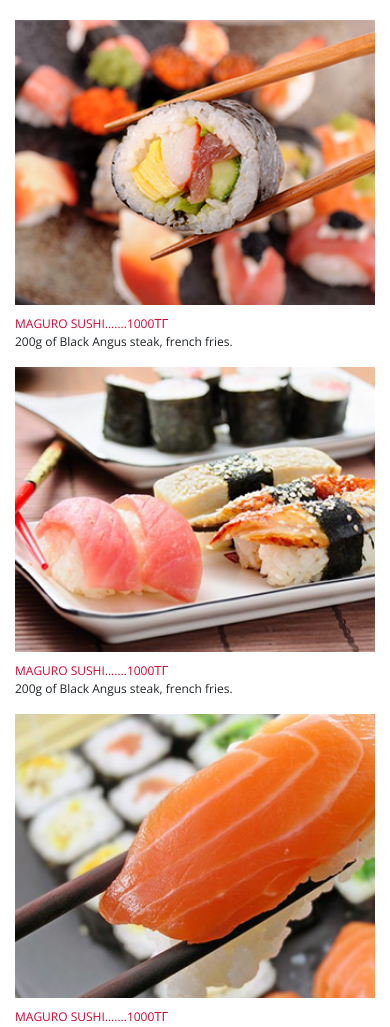
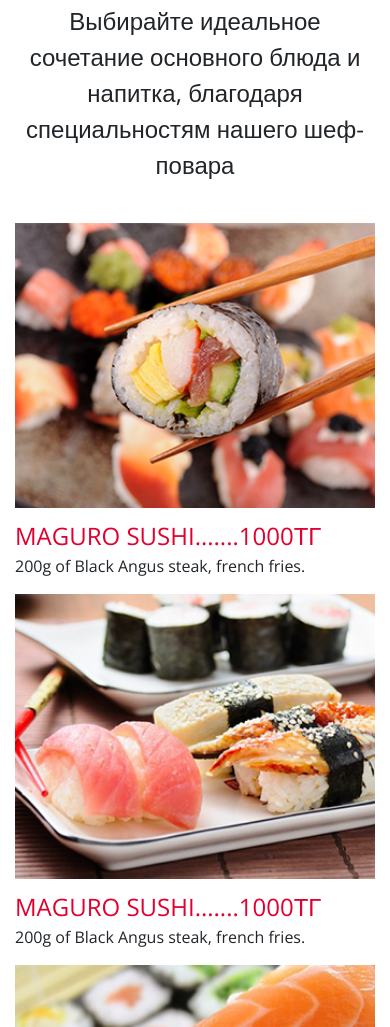
Before and after one commit to ayaz-js/arigato.github.io, a plain HTML site: page index.html in a window 390 px wide. Shown: the part 973-2000 px from the top of the page. Drawn offline with nearby package versions, Linux system fonts and the light colour scheme; a web font is replaced by a local one.

Commit message:
Доработал мобильную версию

```diff
--- a/css/responsive.scss
+++ b/scss/responsive.scss
@@ -5,12 +5,17 @@
 }
 
 @media screen and (max-width: 991px) {
-    .ag-header {
-        height: 650px;
-    }
 
     .ag-header-welcome-text {
         margin-top: 125px;
+    }
+
+    .ag-food-name {
+        font-size: 24px;
+    }
+
+    .ag-food-info {
+        font-size: 16px;
     }
 
     .ag-q-layout-autograph {
```
Also changed, not shown: css/responsive.css, scss/style.scss (renamed from css/style.scss), 1 other file.
